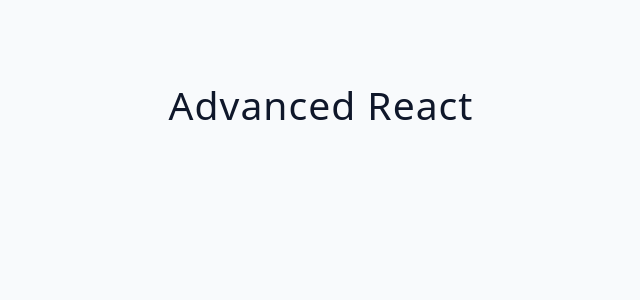
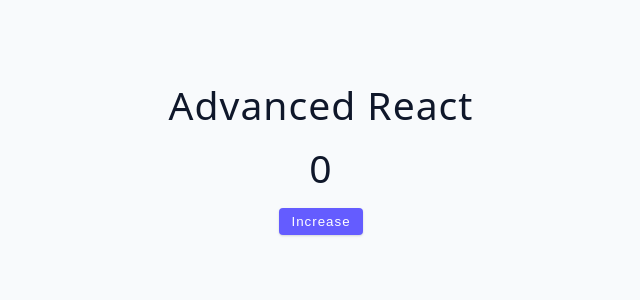
Before and after one commit to vsbron/course-all-in-one-2025, a React (Vite) app in the folder 03-advanced-react/: page / in a window 1280 px wide. Shown: the top 300 px of the page, without its empty margins (319-959 px from the left). Built offline with nearby package versions, Linux system fonts and the light colour scheme.

Commit message:
03-advanced-react - Set up wrong example of counter increase, without the state

```diff
--- a/03-advanced-react/src/App.jsx
+++ b/03-advanced-react/src/App.jsx
@@ -1,8 +1,11 @@
+import ErrorExample from "./tutorial/01-useState/01-error-example";
+
 function App() {
+  // Returned JSX
   return (
     <div className="container">
       <h2>Advanced React</h2>
-
+      <ErrorExample />
     </div>
   );
 }
--- a/03-advanced-react/src/tutorial/01-useState/01-error-example.jsx
+++ b/03-advanced-react/src/tutorial/01-useState/01-error-example.jsx
@@ -1,5 +1,24 @@
 const ErrorExample = () => {
-  return <h2>useState error example</h2>;
+  // Initiating the counter
+  let count = 0;
+
+  // Creating a button click handler
+  const handleClick = () => {
+    count = count + 1;
+    console.log(count);
+  };
+
+  // Returned JSX
+  return (
+    <div>
+      <h2>{count}</h2>
+      <button onClick={handleClick} className="btn">
+        increase
+      </button>
+    </div>
+  );
 };
 
 export default ErrorExample;
+
+// Works but nothing happens on the screen as the app is not re-rendered
--- a/03-advanced-react/src/tutorial/10-useReducer/01-useReducer.jsx
+++ b/03-advanced-react/src/tutorial/10-useReducer/01-useReducer.jsx
@@ -1,5 +1,5 @@
 import React from "react";
-import { data } from "../../../data";
+import { data } from "../../data";
 const ReducerBasics = () => {
   const [people, setPeople] = React.useState(data);
 
```
